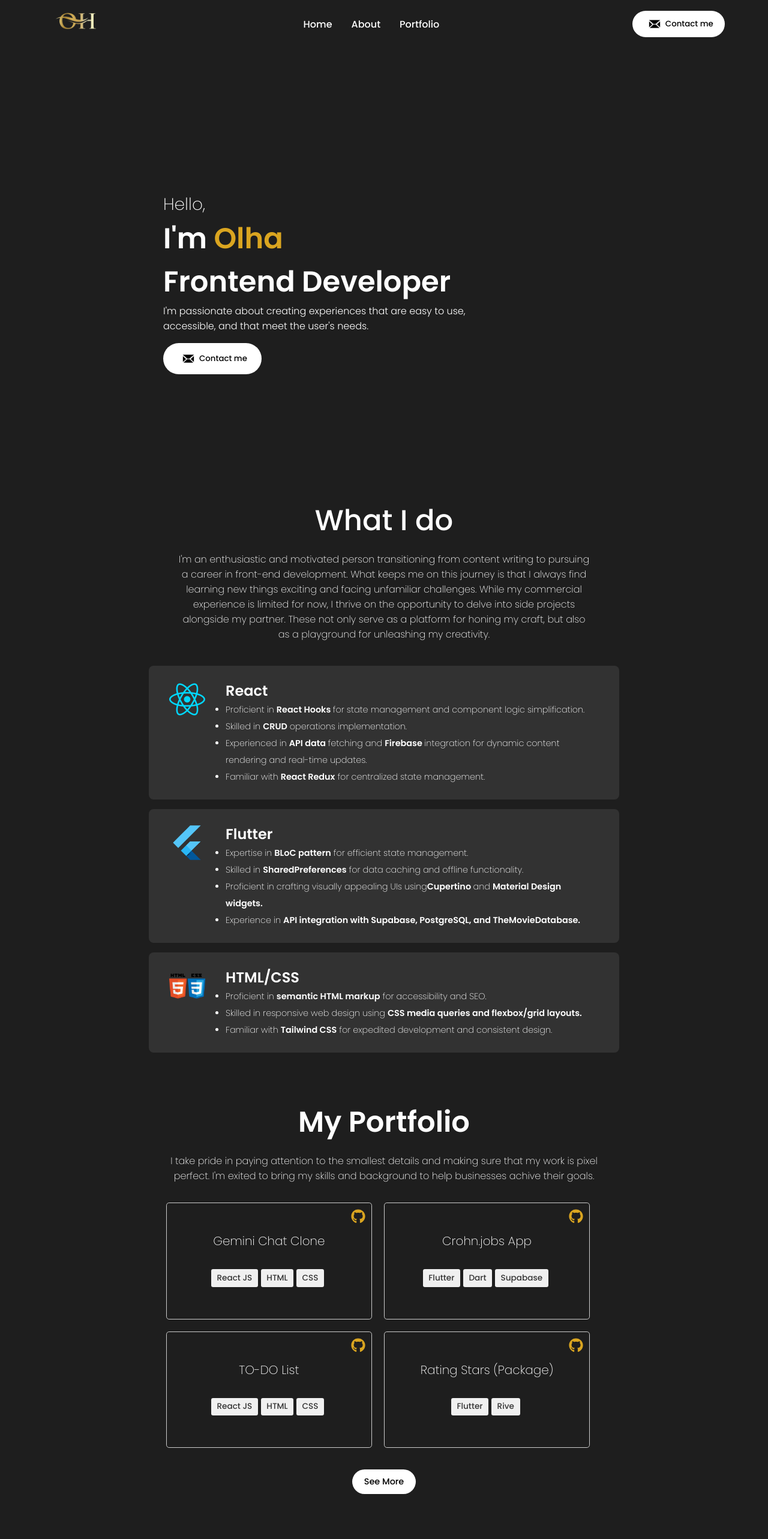
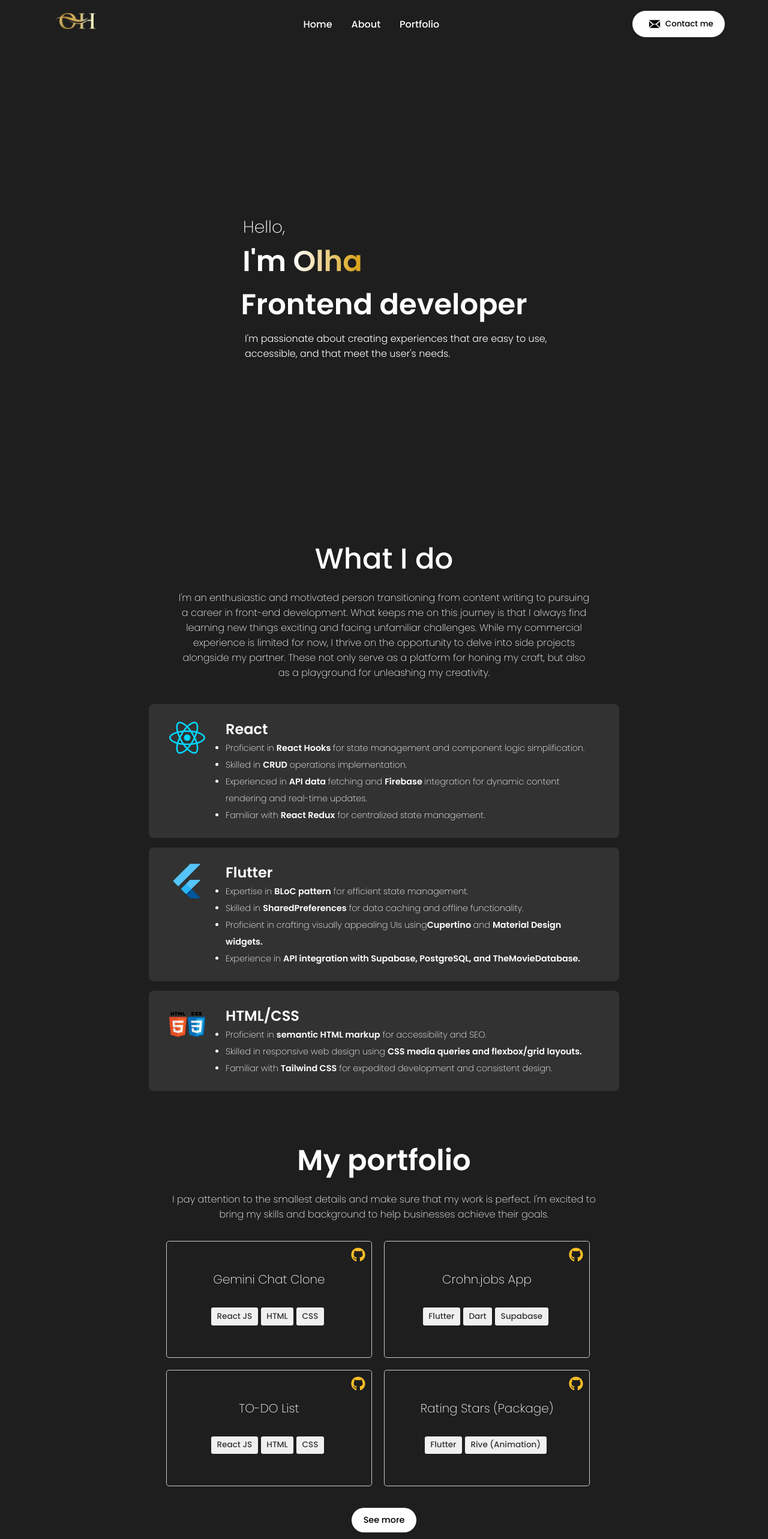
Before and after one commit to olyanya/react-portfolio, a React (Create React App) app: page / in a window 1280 px wide. Shown: the top 2566 px of the page at 60% size. Built offline with nearby package versions, Linux system fonts and the light colour scheme.

Commit message:
fix: styles changes

```diff
--- a/src/components/Intro/intro.css
+++ b/src/components/Intro/intro.css
@@ -1,9 +1,9 @@
 #intro {
-  height: calc(100vh - 4rem);
-  width: 100vh;
-  max-width: 100rem;
-  margin: 0 auto;
-  overflow: hidden;
+  display: flex;
+  justify-content: center;
+  align-items: center;
+  height: 100vh;
+  position: relative;
 }
 
 .bg {
@@ -13,6 +13,7 @@
   z-index: -1;
   object-fit: cover;
   height: 100vh;
+  width: 100%;
 }
 
 .introContent {
@@ -24,20 +25,28 @@
   display: flex;
   flex-direction: column;
   justify-content: center;
+  text-align: center;
 }
 
 .hello {
   font-size: 1.75rem;
   font-weight: 200;
+  margin-right: 25rem;
 }
 
 .introName {
-  color: goldenrod;
+  background: linear-gradient(90deg, #ffffff, goldenrod 90%);
+  -webkit-background-clip: text;
+  -webkit-text-fill-color: transparent;
+  margin-right: 17rem;
 }
 
 .introPara {
   font-size: medium;
   font-weight: 300;
+  margin-top: 0.5rem;
+  margin-left: 8.5rem;
+  text-align: start;
 }
 
 .button {
@@ -65,6 +74,14 @@
   }
   .hello {
     font-size: 4.5vw;
+    margin-right: auto; /* Center align hello text */
+  }
+  .introName {
+    margin-right: auto; /* Center align introName text */
+  }
+  .introPara {
+    margin-left: auto; /* Center align introPara text */
+    text-align: center; /* Center align introPara text */
   }
 }
 
--- a/src/components/Intro/intro.js
+++ b/src/components/Intro/intro.js
@@ -1,7 +1,5 @@
 import React from "react";
 import "./intro.css";
-import { Link } from "react-scroll";
-import contactButton from "../../assets/contactme.png";
 
 const Intro = () => {
   return (
@@ -11,18 +9,12 @@ const Intro = () => {
         <span className="introText">
           I'm <span className="introName">Olha</span>
           <br />
-          Frontend Developer
+          Frontend developer
         </span>
         <p className="introPara">
           I'm passionate about creating experiences that are easy to use, <br />
           accessible, and that meet the user's needs.
         </p>
-        <Link>
-          <button className="button">
-            <img src={contactButton} alt="button" className="buttonImg" />
-            Contact me
-          </button>
-        </Link>
       </div>
     </section>
   );
--- a/src/components/NabBar/navbar.css
+++ b/src/components/NabBar/navbar.css
@@ -25,9 +25,9 @@
 }
 
 .desktopMenuListItem:hover {
-  color: goldenrod;
+  color: rgb(250, 190, 38);
   padding-bottom: 0.5rem;
-  border-bottom: 3px solid goldenrod;
+  border-bottom: 3px solid rgb(250, 190, 38);
 }
 
 .desktopMenuButton {
@@ -53,9 +53,9 @@
 }
 
 .active {
-  color: goldenrod;
+  color: rgb(250, 190, 38);
   padding-bottom: 0.5rem;
-  border-bottom: 3px solid goldenrod;
+  border-bottom: 3px solid rgb(250, 190, 38);
 }
 
 .navMenu {
--- a/src/components/Works/works.css
+++ b/src/components/Works/works.css
@@ -47,7 +47,7 @@
 }
 
 .worksButton:hover {
-  background-color: goldenrod;
+  background-color: rgb(250, 190, 38);
 }
 
 .worksItems {
@@ -69,7 +69,7 @@
   top: 0.625rem;
   right: 0.625rem;
   cursor: pointer;
-  color: goldenrod;
+  color: rgb(250, 190, 38);
   height: 1.5rem;
   width: 1.5rem;
 }
@@ -100,11 +100,5 @@
 }
 
 .languageBox:hover {
-  background-color: goldenrod;
+  background-color: rgb(250, 190, 38);
 }
-
-@media screen and (max-width: 585px) {
-  .worksImg {
-    height: 45vw;
-  }
-}
--- a/src/components/Works/works.js
+++ b/src/components/Works/works.js
@@ -21,17 +21,17 @@ const Works = () => {
     },
     {
       name: "Rating Stars (Package)",
-      languages: ["Flutter", "Rive"],
+      languages: ["Flutter", "Rive (Animation)"],
       link: "https://github.com/olyanya/flutter-rating-stars",
     },
   ];
   return (
     <section id="works">
-      <h2 className="worksTitle">My Portfolio</h2>
+      <h2 className="worksTitle">My portfolio</h2>
       <span className="worksDesc">
-        I take pride in paying attention to the smallest details and making sure
-        that my work is pixel perfect. I'm exited to bring my skills and
-        background to help businesses achive their goals.
+        I pay attention to the smallest details and make sure that my work is
+        perfect. I'm excited to bring my skills and background to help
+        businesses achieve their goals.
       </span>
       <div className="worksProjects">
         {projects.map((project, index) => (
@@ -56,7 +56,7 @@ const Works = () => {
         rel="noopener noreferrer"
         className="worksButton"
       >
-        See More
+        See more
       </a>
     </section>
   );
```
Also changed, not shown: src/assets/contact.png (deleted).
